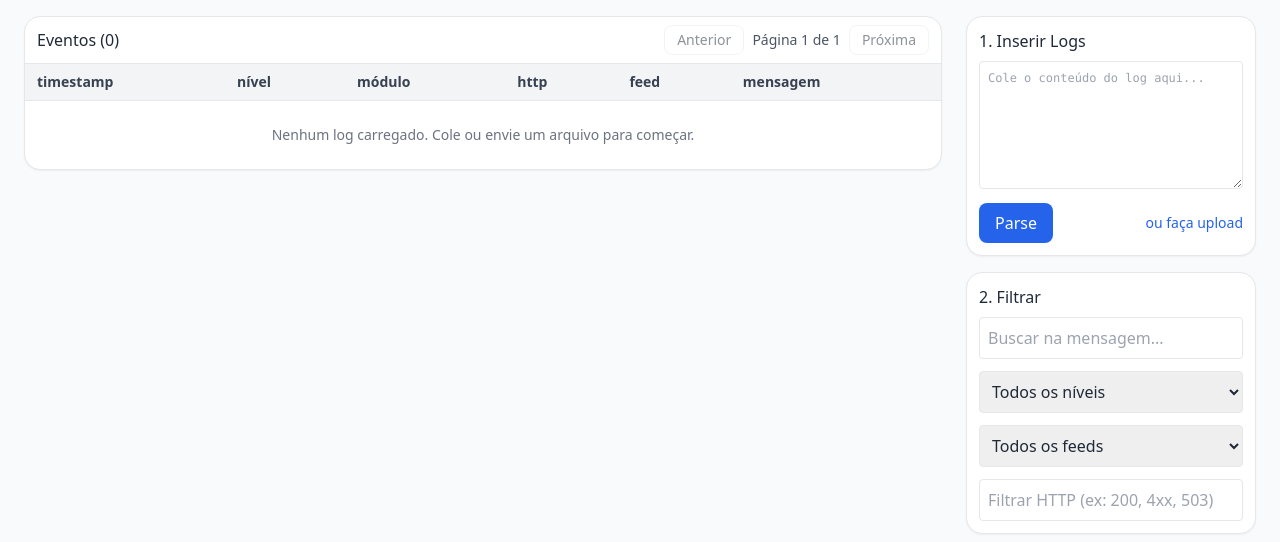
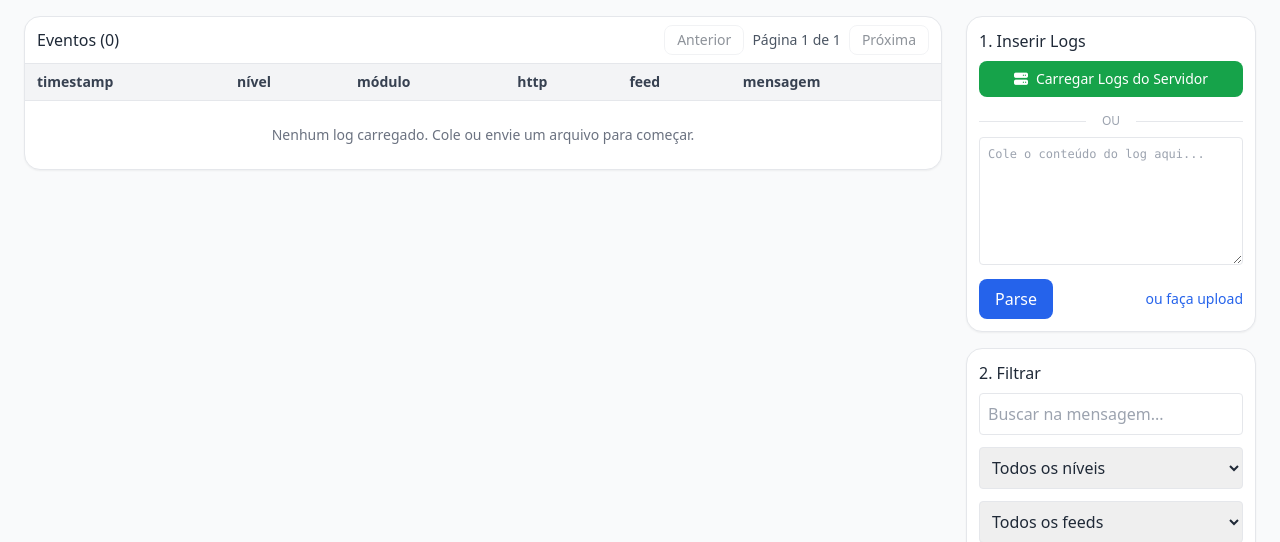
Before and after one commit to maquinanerd/RSSPRIME, a Flask app: page /logs in a window 1280 px wide. Shown: the part 84-626 px from the top of the page. Run offline with Flask 3, Linux system fonts and the light colour scheme; some libraries are stand-ins or nearby versions.

Commit message:
Ajustes no logs

```diff
--- a/app/server.py
+++ b/app/server.py
@@ -1,5 +1,6 @@
 import os
 import logging
+import json
 import asyncio
 from datetime import datetime, timedelta, timezone
 from flask import Flask, request, jsonify, render_template, Response
@@ -12,10 +13,41 @@ from .sources_config import SOURCES_CONFIG as SOURCES
 from .scraper_factory import ScraperFactory
 from .dashboard_service import get_dashboard_data_safe
 
+class JsonFormatter(logging.Formatter):
+    """Formats log records as a JSON string for NDJSON."""
+    def format(self, record):
+        log_object = {
+            'ts': self.formatTime(record, self.datefmt),
+            'level': record.levelname,
+            'message': record.getMessage(),
+            'module': record.name,
+        }
+
+        # Add extra attributes passed to the logger if they exist
+        extra_keys = ['httpCode', 'feed', 'url', 'source', 'section']
+        for key in extra_keys:
+            if hasattr(record, key):
+                log_object[key] = getattr(record, key)
+
+        return json.dumps(log_object, ensure_ascii=False)
+
+# Create a logs directory if it doesn't exist
+log_dir = 'logs'
+if not os.path.exists(log_dir):
+    os.makedirs(log_dir)
+
 # Configure logging
+log_file_path = os.path.join(log_dir, 'app.log.ndjson')
+file_handler = logging.FileHandler(log_file_path, mode='a', encoding='utf-8')
+file_handler.setFormatter(JsonFormatter())
+
 logging.basicConfig(
     level=logging.DEBUG,
-    format='%(asctime)s - %(name)s - %(levelname)s - %(message)s'
+    format='%(asctime)s - %(name)s - %(levelname)s - %(message)s',
+    handlers=[
+        logging.StreamHandler(),
+        file_handler
+    ]
 )
 # Suppress DEBUG logs from urllib3.connectionpool
 logging.getLogger("urllib3.connectionpool").setLevel(logging.INFO)
@@ -62,6 +94,27 @@ def logs_viewer():
     """Serves the log viewer page."""
     # This route simply renders the static HTML page for the log viewer.
     return render_template('logs.html')
+
+@app.route('/api/logs')
+def get_server_logs():
+    """Returns the content of the server's NDJSON log file."""
+    # Validate admin key
+    provided_key = request.args.get('key', '')
+    if not validate_admin_key(provided_key, ADMIN_KEY):
+        return jsonify({'error': 'Invalid admin key'}), 401
+
+    try:
+        log_file_path = os.path.join('logs', 'app.log.ndjson')
+        if not os.path.exists(log_file_path):
+            return Response("", mimetype='application/x-ndjson')
+
+        with open(log_file_path, 'r', encoding='utf-8') as f:
+            content = f.read()
+
+        return Response(content, mimetype='application/x-ndjson')
+    except Exception as e:
+        logger.error(f"Error reading log file: {e}", extra={'error_details': str(e)})
+        return jsonify({'error': 'Failed to read log file'}), 500
 
 @app.route('/feeds/<source>/<section>/<format>')
 def dynamic_feeds(source, section, format):
--- a/templates/logs.html
+++ b/templates/logs.html
@@ -5,6 +5,7 @@
     <meta name="viewport" content="width=device-width, initial-scale=1.0">
     <title>Log Viewer</title>
     <script src="https://cdn.tailwindcss.com"></script>
+    <link href="https://cdnjs.cloudflare.com/ajax/libs/font-awesome/6.4.0/css/all.min.css" rel="stylesheet">
 </head>
 <body class="bg-gray-50 font-sans text-gray-800">
 
@@ -52,6 +53,15 @@
             <aside class="space-y-4 order-1 lg:order-2">
                 <div class="bg-white rounded-2xl border p-3 shadow-sm">
                     <div class="font-medium mb-2">1. Inserir Logs</div>
+                    <button id="fetch-server-logs" class="w-full bg-green-600 text-white px-4 py-2 rounded-lg hover:bg-green-700 mb-2 text-sm flex items-center justify-center gap-2">
+                        <i class="fas fa-server"></i>
+                        <span>Carregar Logs do Servidor</span>
+                    </button>
+                    <div class="relative flex py-2 items-center">
+                        <div class="flex-grow border-t border-gray-200"></div>
+                        <span class="flex-shrink mx-4 text-gray-400 text-xs">OU</span>
+                        <div class="flex-grow border-t border-gray-200"></div>
+                    </div>
                     <textarea id="log-input" class="w-full h-32 font-mono text-xs p-2 border rounded" placeholder="Cole o conteúdo do log aqui..."></textarea>
                     <div class="flex items-center justify-between mt-2">
                         <button id="parse-button" class="bg-blue-600 text-white px-4 py-2 rounded-lg hover:bg-blue-700">Parse</button>
@@ -107,6 +117,7 @@
             // --- DOM ELEMENTS ---
             const logInput = document.getElementById('log-input');
             const parseButton = document.getElementById('parse-button');
+            const fetchServerLogsBtn = document.getElementById('fetch-server-logs');
             const fileInput = document.getElementById('file-input');
             const logCountEl = document.getElementById('log-count');
             const logTableBody = document.getElementById('log-table-body');
@@ -130,6 +141,7 @@
 
             // --- EVENT LISTENERS ---
             parseButton.addEventListener('click', handleParse);
+            fetchServerLogsBtn.addEventListener('click', handleFetchServerLogs);
             fileInput.addEventListener('change', handleFileUpload);
             [filterQuery, filterHttp].forEach(el => el.addEventListener('input', applyFiltersAndRender));
             [filterLevel, filterFeed].forEach(el => el.addEventListener('change', applyFiltersAndRender));
@@ -139,6 +151,39 @@
             nextPageBtn.addEventListener('click', () => changePage(1));
 
             // --- FUNCTIONS ---
+
+            async function handleFetchServerLogs() {
+                const adminKey = prompt("Por favor, insira a chave de administrador para carregar os logs do servidor:");
+                if (adminKey === null) { // User clicked cancel
+                    return;
+                }
+
+                try {
+                    const response = await fetch(`/api/logs?key=${encodeURIComponent(adminKey)}`);
+
+                    if (response.status === 401) {
+                        alert('Chave de administrador inválida.');
+                        return;
+                    }
+                    if (!response.ok) {
+                        const errorData = await response.json().catch(() => ({ error: 'Erro desconhecido no servidor.' }));
+                        throw new Error(errorData.error || `Erro no servidor: ${response.statusText}`);
+                    }
+
+                    const logText = await response.text();
+                    if (!logText.trim()) {
+                        alert('O arquivo de log do servidor está vazio ou não foi encontrado.');
+                        return;
+                    }
+
+                    logInput.value = logText;
+                    parseLogs(logText);
+
+                } catch (error) {
+                    console.error('Failed to fetch server logs:', error);
+                    alert(`Falha ao carregar os logs do servidor: ${error.message}`);
+                }
+            }
 
             function handleParse() {
                 const text = logInput.value;
```
